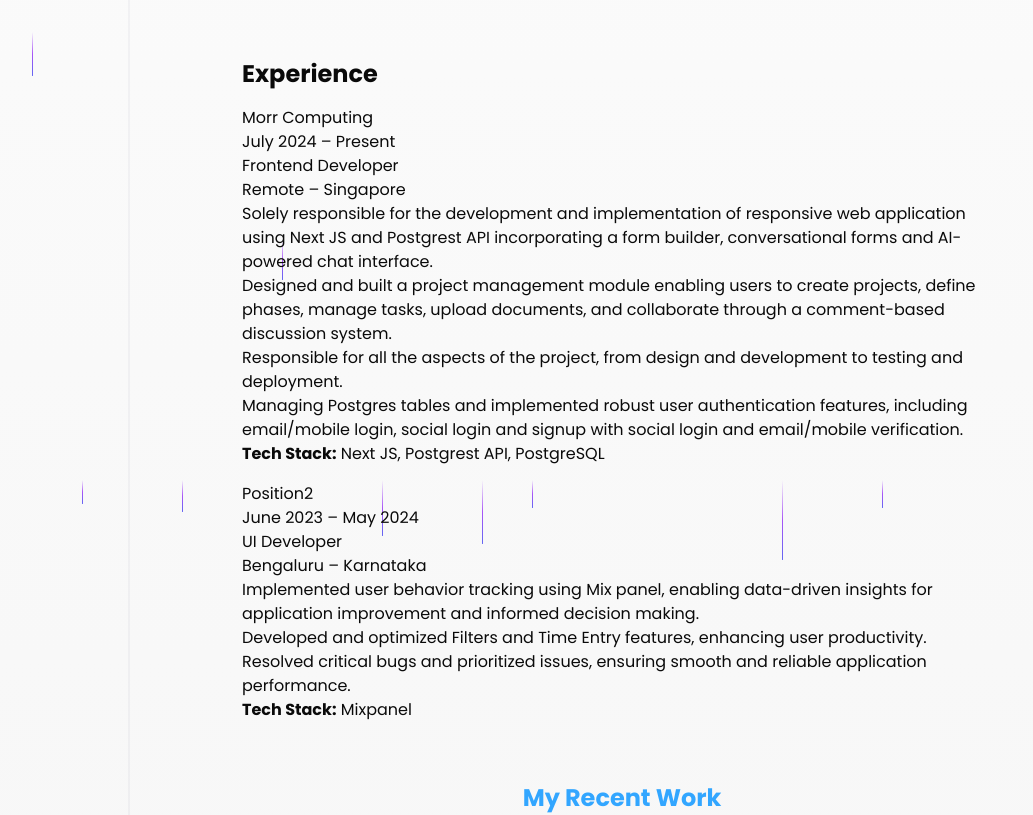
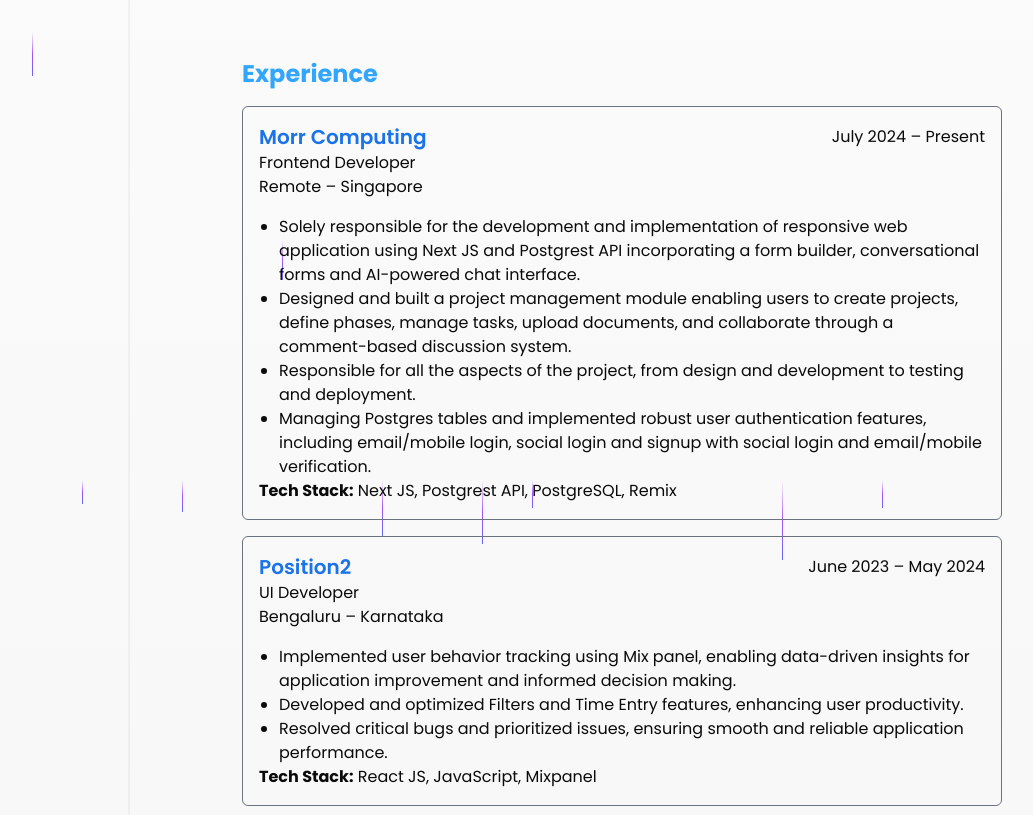
Before and after one commit to TharunGoud13/portfolio-nextjs, a Next.js app: page / in a window 1280 px wide. Shown: the part 1400-2215 px from the top of the page, without its empty margins (18-1051 px from the left). Built offline with nearby package versions, Linux system fonts and the light colour scheme.

Commit message:
added styles for experience

```diff
--- a/src/app/page.tsx
+++ b/src/app/page.tsx
@@ -7,33 +7,33 @@
 import "./globals.css";
 // import { BackgroundBeamsWithCollision } from "@/components/ui/background-beams-with-collision";
 import { TracingBeam } from "@/components/ui/tracing-beam";
-import { FollowerPointerCard } from "@/components/ui/following-pointer";
-import Image from "next/image";
+// import { FollowerPointerCard } from "@/components/ui/following-pointer";
+// import Image from "next/image";
 
-const TitleComponent = ({
-  title,
-  avatar,
-}: {
-  title: string;
-  avatar: string;
-}) => (
-  <div className="flex space-x-2 items-center">
-    <Image
-      src={avatar}
-      height="20"
-      width="25"
-      alt="thumbnail"
-      className="rounded-full border-2 border-white"
-    />
-    <p>{title}</p>
-  </div>
-);
+// const TitleComponent = ({
+//   title,
+//   avatar,
+// }: {
+//   title: string;
+//   avatar: string;
+// }) => (
+//   <div className="flex space-x-2 items-center">
+//     <Image
+//       src={avatar}
+//       height="20"
+//       width="25"
+//       alt="thumbnail"
+//       className="rounded-full border-2 border-white"
+//     />
+//     <p>{title}</p>
+//   </div>
+// );
 
 const page = () => {
   return (
     <div className="flex flex-col h-full items-center justify-center">
       {/* <BackgroundBeamsWithCollision> */}
-      <FollowerPointerCard
+      {/* <FollowerPointerCard
         title={
           <TitleComponent
             title={"Hello! I'm Tharun"}
@@ -42,7 +42,7 @@
             }
           />
         }
-      >
+      > */}
       <TracingBeam className="px-6">
         <div className="flex flex-col h-full items-center justify-center">
           <Introduction />
@@ -50,10 +50,12 @@
           <Skills />
           <Experience />
           <Projects />
-            <h1 className="mt-[100px] mb-[100px]">Made by Tharun Goud</h1>
+          <h1 className="mt-[100px] mb-[100px] text-xl text-main">
+            Made by Tharun Goud
+          </h1>
         </div>
       </TracingBeam>
-      </FollowerPointerCard>
+      {/* </FollowerPointerCard> */}
       {/* </BackgroundBeamsWithCollision> */}
     </div>
   );
--- a/src/components/Experience.tsx
+++ b/src/components/Experience.tsx
@@ -3,13 +3,18 @@
 const Experience = () => {
   return (
     <div className="flex mt-5 flex-col justify-center items-start max-w-[800px] p-5 space-y-4">
-      <h2 className="text-2xl font-bold">Experience</h2>
-      <div>
-        <h3>Morr Computing</h3>
+      <h2 className="text-2xl font-bold text-main">Experience</h2>
+      <div className="border p-4 rounded-md hover:border-main border-gray-500">
+        <div className="">
+          <div className="flex justify-between items-center">
+            <h2 className="text-xl font-semibold text-[#1a73e8]">
+              Morr Computing
+            </h2>
             <p>July 2024 – Present</p>
+          </div>
           <p>Frontend Developer</p>
           <p>Remote – Singapore</p>
-        <ul>
+          <ul className="mt-4 list-disc pl-5">
             <li>
               Solely responsible for the development and implementation of
               responsive web application using Next JS and Postgrest API
@@ -18,29 +23,33 @@
             </li>
             <li>
               Designed and built a project management module enabling users to
-            create projects, define phases, manage tasks, upload documents, and
-            collaborate through a comment-based discussion system.
+              create projects, define phases, manage tasks, upload documents,
+              and collaborate through a comment-based discussion system.
             </li>
             <li>
               Responsible for all the aspects of the project, from design and
               development to testing and deployment.
             </li>
             <li>
-            Managing Postgres tables and implemented robust user authentication
-            features, including email/mobile login, social login and signup with
-            social login and email/mobile verification.
+              Managing Postgres tables and implemented robust user
+              authentication features, including email/mobile login, social
+              login and signup with social login and email/mobile verification.
             </li>
           </ul>
           <p>
-          <strong>Tech Stack:</strong> Next JS, Postgrest API, PostgreSQL
+            <strong>Tech Stack:</strong> Next JS, Postgrest API, PostgreSQL,
+            Remix
           </p>
         </div>
-      <div>
-        <h3>Position2</h3>
+      </div>
+      <div className="border rounded-md border-gray-500 hover:border-main p-4">
+        <div className="flex items-center justify-between">
+          <h2 className="text-xl text-[#1a73e8] font-semibold">Position2</h2>
           <p>June 2023 – May 2024</p>
+        </div>
         <p>UI Developer</p>
         <p>Bengaluru – Karnataka</p>
-        <ul>
+        <ul className="mt-4 list-disc pl-5">
           <li>
             Implemented user behavior tracking using Mix panel, enabling
             data-driven insights for application improvement and informed
@@ -56,7 +65,7 @@
           </li>
         </ul>
         <p>
-          <strong>Tech Stack:</strong> Mixpanel
+          <strong>Tech Stack:</strong> React JS, JavaScript, Mixpanel
         </p>
       </div>
     </div>
--- a/tailwind.config.ts
+++ b/tailwind.config.ts
@@ -25,6 +25,7 @@
       colors: {
         background: "hsl(var(--background))",
         foreground: "hsl(var(--foreground))",
+        main: "#32a6ff",
         card: {
           DEFAULT: "hsl(var(--card))",
           foreground: "hsl(var(--card-foreground))",
```
Lines whose indentation alone changed are shown as unchanged.
